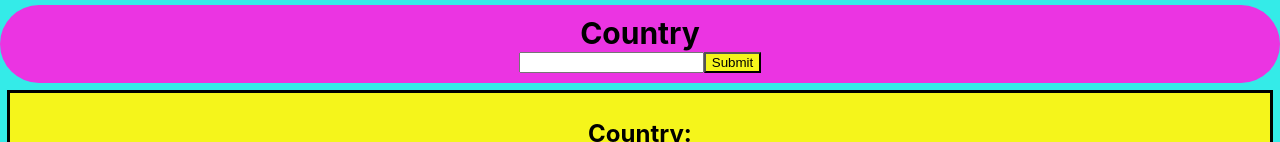
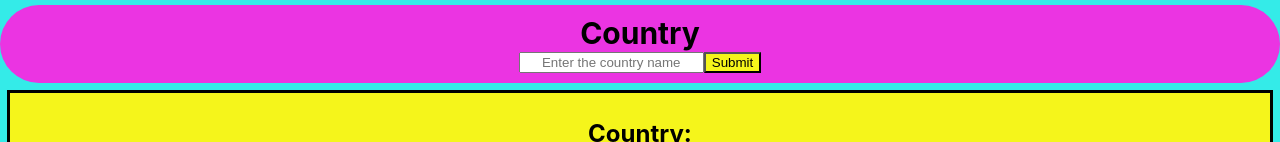
Before and after one commit to GrayGillis/country-app-react, a React (Create React App) app: page / in a window 1280 px wide. Shown: the part 184-326 px from the top of the page. Built offline with nearby package versions, Linux system fonts and the light colour scheme.

Commit message:
fixed placeholder in input field

```diff
--- a/src/App.js
+++ b/src/App.js
@@ -44,7 +44,6 @@ function App() {
       setCurrency(res.data[0].currencies[0].name)
       setLanguage(res.data[0].languages[0].name)
       setFlag(res.data[0].flag)
-      setCountry('')
     })
     .catch((error) => {
       alert("Please enter a valid country name. \n\n Thank you!");
@@ -58,8 +57,11 @@ function App() {
       </div>
       <div className="main">
         <label className="labelCountry">Country</label> <br />
-        <input type="text" value={country} onChange={(e) => setCountry(e.target.value)}/>
-        <button onClick={() => { getCountryInfo(country) }}>Submit</button>
+
+        <input type="text" value={country}
+        placeholder="Enter the country name" onChange={(e) => setCountry(e.target.value)}/>
+
+        <button onClick={() => { getCountryInfo(country) }}> Submit </button>
       </div>
       <div className="body">
         <section>
```
